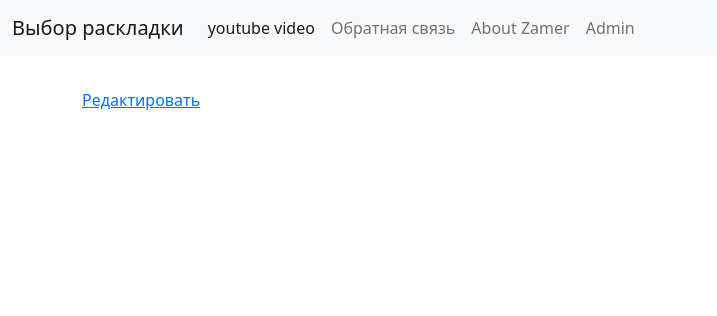
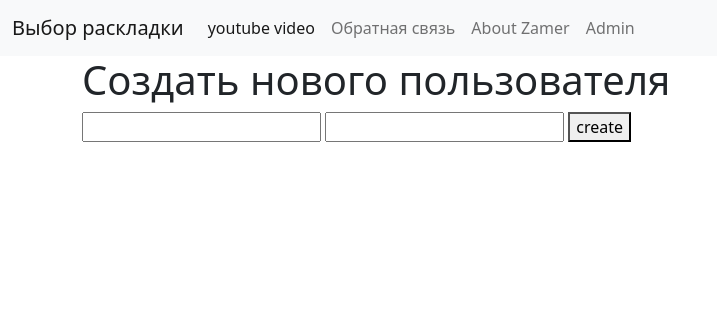
Before and after one commit to ZamerMen/FlaskApp, a Flask app: page /blog/create_user in a window 1280 px wide. Shown: the top 316 px of the page, without its empty margins (0-717 px from the left). Run offline with Flask 2, Linux system fonts and the light colour scheme; a user stored in the database is signed in; data comes from the database, SQL or seed files in the repository; both versions use the stored data as it was after the commit; parts of the project's set-up code (start-up, migrations or seed data) failed here and were passed over.

Commit message:
added user registration

```diff
--- a/posts/blueprint.py
+++ b/posts/blueprint.py
@@ -1,8 +1,9 @@
 from flask import Blueprint
 from flask import render_template, redirect, request, url_for
 from models import Post, Tag
-from app import db
+from app import db, user_datastore
 from .forms import PostForms
+
 
 from flask_security import login_required
 posts = Blueprint('posts',__name__, template_folder='templates')
@@ -16,7 +17,7 @@ def create_post():
 
 
 @posts.route('/<slug>/edit/', methods=['post','get'])
-# @login_required
+@login_required
 def edit_post(slug):
 	post = Post.query.filter(Post.slug==slug).first()
 	if request.method=='POST':
@@ -67,7 +68,6 @@ def post_created():
 		# t = Tag(name=tag)
 		p = Post(title=title, body=body)
 		db.session.add(p)
-		# db.session.add(t)
 		db.session.commit()
 		return redirect(url_for('posts.posts_index'))
 	except:
@@ -87,3 +87,19 @@ def search():
 	posts = Post.query.filter(Post.title.contains(search_word)|Post.body.contains(search_word)).all()
 	amount = len(posts)
 	return render_template('posts/search.html', search_word=search_word, posts=posts, anount=amount)
+
+
+@posts.route('/create_user', methods=['POST','GET'])
+def create_user():
+	if request.method=='POST':
+		email = request.form['email']
+		password = request.form['password']
+		user_datastore.create_user(email=email, password=password)
+
+		try:
+			db.session.commit()
+		except:
+			return r'ошибка базы данных'
+
+		return redirect(url_for('posts.posts_index'))
+	return render_template('posts/create_user.html')
--- /dev/null
+++ b/posts/templates/posts/create_user.html
@@ -0,0 +1,20 @@
+{% extends 'base.html' %}
+
+{% block title %}
+Создание пользователя
+{% endblock title %}
+
+
+{% block content %}
+
+<h1>Создать нового пользователя</h1>
+
+<form action="{{url_for('posts.create_user')}}" method="post">
+    <input name="email" type="email">
+    <input name="password" type="password">
+    <button type="submit">create</button>
+
+</form>
+
+
+{% endblock content %}
--- a/templates/base.html
+++ b/templates/base.html
@@ -48,7 +48,7 @@
 
           <li>
               {% if current_user.has_role('admin') %}
-                <a class="nav-link" href="./admin">Admin</a>
+                <a class="nav-link" href="/admin">Admin</a>
               {% endif %}
           </li>
 
--- a/templates/security/login_user.html
+++ b/templates/security/login_user.html
@@ -18,4 +18,7 @@
   </form>
   {% include "security/_menu.html" %}
 
-{%endblock content%}
+<a href="{{url_for('posts.create_user')}}">create new user</a>
+
+
+{% endblock content %}
```
Also changed, not shown: test.db.
